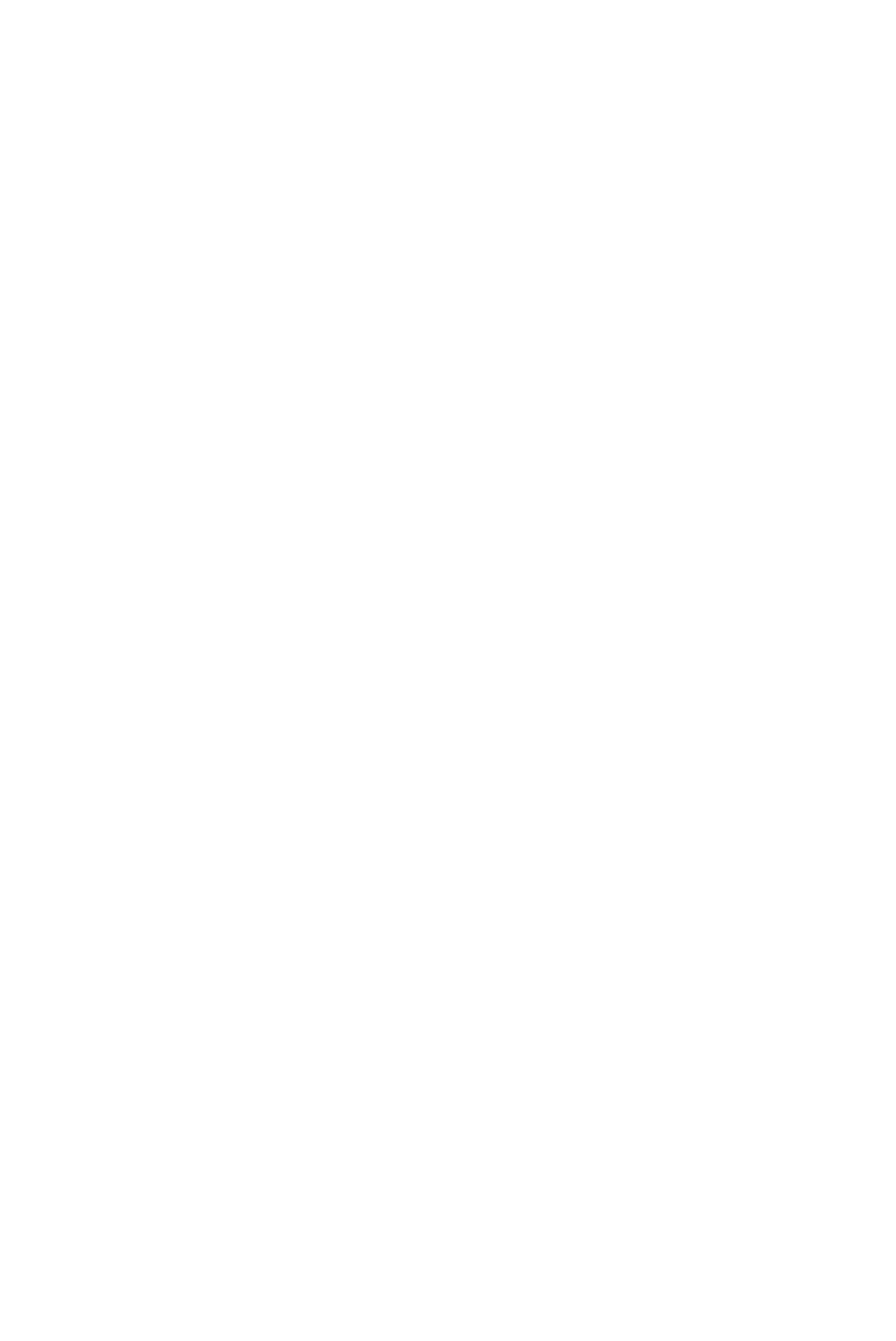
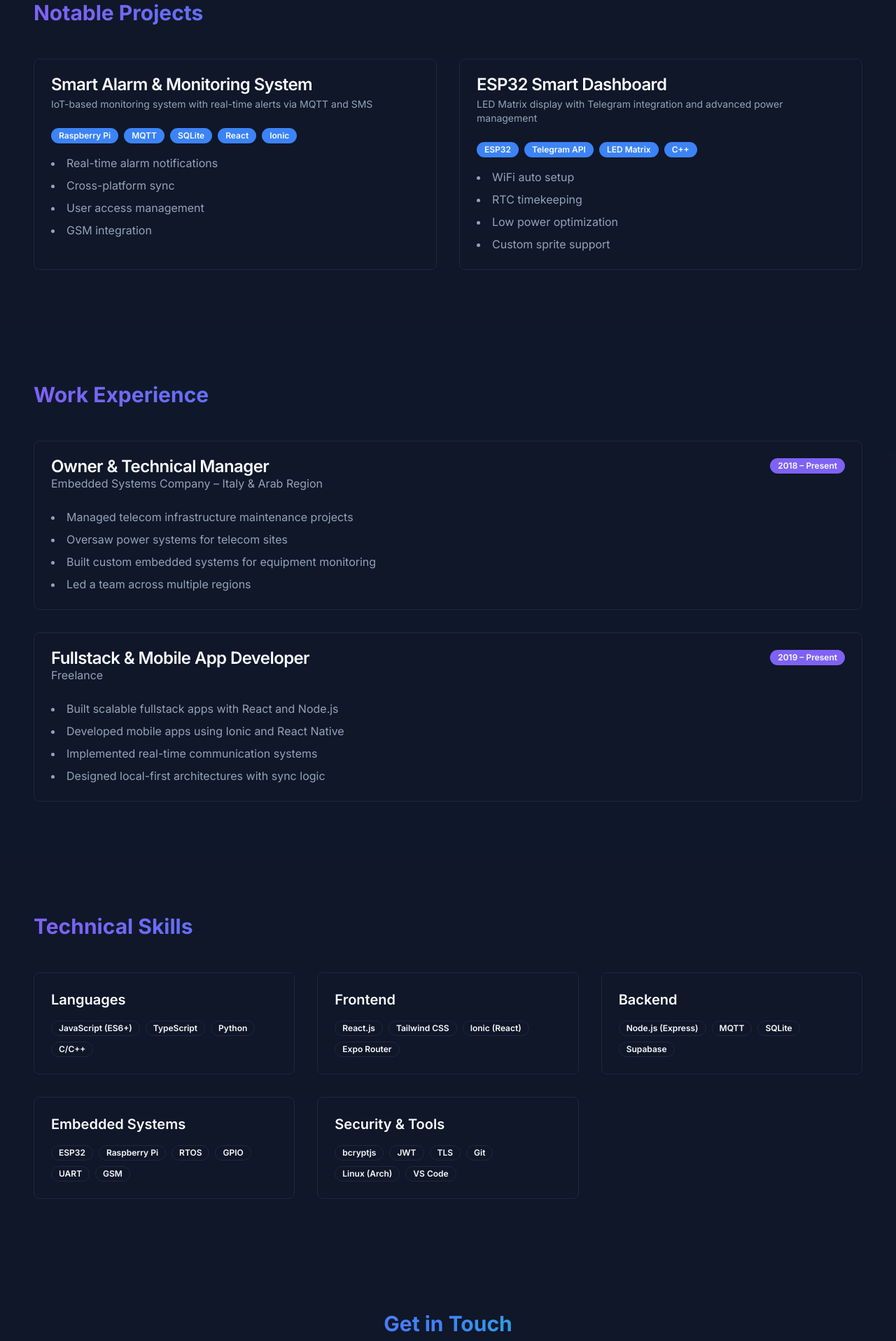
Before and after one commit to nolad131/sync-smart-nexus, a React (Vite) app: page / in a window 1280 px wide. Shown: the part 880-2797 px from the top of the page at 70% size. Before the commit the page ends 800 px from the top, so only its background shows below. Built offline with nearby package versions, Linux system fonts and the light colour scheme.

Commit message:
Add portfolio page
Implement a portfolio page with the provided data.

```diff
--- /dev/null
+++ b/src/components/Contact.tsx
@@ -0,0 +1,44 @@
+
+import { Button } from "@/components/ui/button";
+import { Card, CardContent, CardDescription, CardHeader, CardTitle } from "@/components/ui/card";
+import { Github, Linkedin, Mail } from "lucide-react";
+
+export const Contact = () => {
+  return (
+    <section id="contact" className="py-20 px-4">
+      <div className="container max-w-4xl">
+        <h2 className="text-3xl font-bold mb-12 gradient-text text-center">Get in Touch</h2>
+        <Card>
+          <CardHeader>
+            <CardTitle>Open to Opportunities</CardTitle>
+            <CardDescription>
+              Available for freelance, contract, or remote positions in embedded systems, web, and mobile development
+            </CardDescription>
+          </CardHeader>
+          <CardContent className="space-y-4">
+            <div className="flex flex-wrap gap-4 justify-center">
+              <Button variant="outline" className="space-x-2" asChild>
+                <a href="mailto:your.email@example.com">
+                  <Mail className="h-5 w-5" />
+                  <span>Email</span>
+                </a>
+              </Button>
+              <Button variant="outline" className="space-x-2" asChild>
+                <a href="https://linkedin.com" target="_blank" rel="noopener noreferrer">
+                  <Linkedin className="h-5 w-5" />
+                  <span>LinkedIn</span>
+                </a>
+              </Button>
+              <Button variant="outline" className="space-x-2" asChild>
+                <a href="https://github.com" target="_blank" rel="noopener noreferrer">
+                  <Github className="h-5 w-5" />
+                  <span>GitHub</span>
+                </a>
+              </Button>
+            </div>
+          </CardContent>
+        </Card>
+      </div>
+    </section>
+  );
+};
--- /dev/null
+++ b/src/components/Experience.tsx
@@ -0,0 +1,54 @@
+
+import { Card, CardContent, CardHeader, CardTitle } from "@/components/ui/card";
+import { Badge } from "@/components/ui/badge";
+
+export const Experience = () => {
+  return (
+    <section className="py-20 px-4 bg-muted/5">
+      <div className="container">
+        <h2 className="text-3xl font-bold mb-12 gradient-text">Work Experience</h2>
+        <div className="space-y-8">
+          <Card className="card-hover">
+            <CardHeader>
+              <div className="flex justify-between items-start flex-wrap gap-4">
+                <div>
+                  <CardTitle>Owner & Technical Manager</CardTitle>
+                  <p className="text-muted-foreground">Embedded Systems Company – Italy & Arab Region</p>
+                </div>
+                <Badge>2018 – Present</Badge>
+              </div>
+            </CardHeader>
+            <CardContent>
+              <ul className="list-disc list-inside space-y-2 text-muted-foreground">
+                <li>Managed telecom infrastructure maintenance projects</li>
+                <li>Oversaw power systems for telecom sites</li>
+                <li>Built custom embedded systems for equipment monitoring</li>
+                <li>Led a team across multiple regions</li>
+              </ul>
+            </CardContent>
+          </Card>
+
+          <Card className="card-hover">
+            <CardHeader>
+              <div className="flex justify-between items-start flex-wrap gap-4">
+                <div>
+                  <CardTitle>Fullstack & Mobile App Developer</CardTitle>
+                  <p className="text-muted-foreground">Freelance</p>
+                </div>
+                <Badge>2019 – Present</Badge>
+              </div>
+            </CardHeader>
+            <CardContent>
+              <ul className="list-disc list-inside space-y-2 text-muted-foreground">
+                <li>Built scalable fullstack apps with React and Node.js</li>
+                <li>Developed mobile apps using Ionic and React Native</li>
+                <li>Implemented real-time communication systems</li>
+                <li>Designed local-first architectures with sync logic</li>
+              </ul>
+            </CardContent>
+          </Card>
+        </div>
+      </div>
+    </section>
+  );
+};
--- /dev/null
+++ b/src/components/Hero.tsx
@@ -0,0 +1,29 @@
+
+import { ArrowRight } from "lucide-react";
+import { Button } from "@/components/ui/button";
+
+export const Hero = () => {
+  return (
+    <section className="min-h-screen flex flex-col justify-center items-center text-center px-4 py-20">
+      <div className="animate-fade-in space-y-6 max-w-3xl">
+        <h1 className="text-4xl sm:text-5xl md:text-6xl font-bold gradient-text mb-4">
+          Multi-Disciplinary Engineer & Developer
+        </h1>
+        <p className="text-lg sm:text-xl text-muted-foreground">
+          Specializing in embedded systems, real-time communication, and fullstack development.
+          Building bridges between hardware and software.
+        </p>
+        <div className="flex flex-wrap gap-4 justify-center pt-8">
+          <Button className="text-lg px-8" asChild>
+            <a href="#projects">
+              View Projects <ArrowRight className="ml-2 h-5 w-5" />
+            </a>
+          </Button>
+          <Button variant="outline" className="text-lg px-8" asChild>
+            <a href="#contact">Get in Touch</a>
+          </Button>
+        </div>
+      </div>
+    </section>
+  );
+};
--- /dev/null
+++ b/src/components/Projects.tsx
@@ -0,0 +1,60 @@
+
+import { Card, CardContent, CardDescription, CardHeader, CardTitle } from "@/components/ui/card";
+import { Badge } from "@/components/ui/badge";
+
+const projects = [
+  {
+    title: "Smart Alarm & Monitoring System",
+    description: "IoT-based monitoring system with real-time alerts via MQTT and SMS",
+    tech: ["Raspberry Pi", "MQTT", "SQLite", "React", "Ionic"],
+    features: [
+      "Real-time alarm notifications",
+      "Cross-platform sync",
+      "User access management",
+      "GSM integration"
+    ]
+  },
+  {
+    title: "ESP32 Smart Dashboard",
+    description: "LED Matrix display with Telegram integration and advanced power management",
+    tech: ["ESP32", "Telegram API", "LED Matrix", "C++"],
+    features: [
+      "WiFi auto setup",
+      "RTC timekeeping",
+      "Low power optimization",
+      "Custom sprite support"
+    ]
+  }
+];
+
+export const Projects = () => {
+  return (
+    <section id="projects" className="py-20 px-4">
+      <div className="container">
+        <h2 className="text-3xl font-bold mb-12 gradient-text">Notable Projects</h2>
+        <div className="grid md:grid-cols-2 gap-8">
+          {projects.map((project) => (
+            <Card key={project.title} className="card-hover">
+              <CardHeader>
+                <CardTitle>{project.title}</CardTitle>
+                <CardDescription>{project.description}</CardDescription>
+              </CardHeader>
+              <CardContent>
+                <div className="flex flex-wrap gap-2 mb-4">
+                  {project.tech.map((tech) => (
+                    <Badge key={tech} variant="secondary">{tech}</Badge>
+                  ))}
+                </div>
+                <ul className="list-disc list-inside space-y-2 text-muted-foreground">
+                  {project.features.map((feature) => (
+                    <li key={feature}>{feature}</li>
+                  ))}
+                </ul>
+              </CardContent>
+            </Card>
+          ))}
+        </div>
+      </div>
+    </section>
+  );
+};
--- /dev/null
+++ b/src/components/Skills.tsx
@@ -0,0 +1,50 @@
+
+import { Card, CardContent } from "@/components/ui/card";
+import { Badge } from "@/components/ui/badge";
+
+const skillCategories = [
+  {
+    title: "Languages",
+    skills: ["JavaScript (ES6+)", "TypeScript", "Python", "C/C++"]
+  },
+  {
+    title: "Frontend",
+    skills: ["React.js", "Tailwind CSS", "Ionic (React)", "Expo Router"]
+  },
+  {
+    title: "Backend",
+    skills: ["Node.js (Express)", "MQTT", "SQLite", "Supabase"]
+  },
+  {
+    title: "Embedded Systems",
+    skills: ["ESP32", "Raspberry Pi", "RTOS", "GPIO", "UART", "GSM"]
+  },
+  {
+    title: "Security & Tools",
+    skills: ["bcryptjs", "JWT", "TLS", "Git", "Linux (Arch)", "VS Code"]
+  }
+];
+
+export const Skills = () => {
+  return (
+    <section className="py-20 px-4">
+      <div className="container">
+        <h2 className="text-3xl font-bold mb-12 gradient-text">Technical Skills</h2>
+        <div className="grid sm:grid-cols-2 lg:grid-cols-3 gap-8">
+          {skillCategories.map((category) => (
+            <Card key={category.title} className="card-hover">
+              <CardContent className="pt-6">
+                <h3 className="text-xl font-semibold mb-4">{category.title}</h3>
+                <div className="flex flex-wrap gap-2">
+                  {category.skills.map((skill) => (
+                    <Badge key={skill} variant="outline">{skill}</Badge>
+                  ))}
+                </div>
+              </CardContent>
+            </Card>
+          ))}
+        </div>
+      </div>
+    </section>
+  );
+};
--- a/src/index.css
+++ b/src/index.css
@@ -1,101 +1,53 @@
+
+@import url('https://fonts.googleapis.com/css2?family=Inter:wght@300;400;500;600;700&display=swap');
+
 @tailwind base;
 @tailwind components;
 @tailwind utilities;
 
 @layer base {
   :root {
-    --background: 0 0% 100%;
-    --foreground: 222.2 84% 4.9%;
-
-    --card: 0 0% 100%;
-    --card-foreground: 222.2 84% 4.9%;
-
-    --popover: 0 0% 100%;
-    --popover-foreground: 222.2 84% 4.9%;
-
-    --primary: 222.2 47.4% 11.2%;
+    --background: 222 47% 11%;
+    --foreground: 210 40% 98%;
+    --card: 222 47% 11%;
+    --card-foreground: 210 40% 98%;
+    --popover: 222 47% 11%;
+    --popover-foreground: 210 40% 98%;
+    --primary: 252 87% 67%;
     --primary-foreground: 210 40% 98%;
-
-    --secondary: 210 40% 96.1%;
-    --secondary-foreground: 222.2 47.4% 11.2%;
-
-    --muted: 210 40% 96.1%;
-    --muted-foreground: 215.4 16.3% 46.9%;
-
-    --accent: 210 40% 96.1%;
-    --accent-foreground: 222.2 47.4% 11.2%;
-
-    --destructive: 0 84.2% 60.2%;
+    --secondary: 217 91% 60%;
+    --secondary-foreground: 210 40% 98%;
+    --accent: 159 94% 51%;
+    --accent-foreground: 210 40% 98%;
+    --muted: 217 32.6% 17.5%;
+    --muted-foreground: 215 20.2% 65.1%;
+    --destructive: 0 62.8% 30.6%;
     --destructive-foreground: 210 40% 98%;
-
-    --border: 214.3 31.8% 91.4%;
-    --input: 214.3 31.8% 91.4%;
-    --ring: 222.2 84% 4.9%;
-
+    --border: 217 32.6% 17.5%;
+    --input: 217 32.6% 17.5%;
+    --ring: 224 71.4% 4.1%;
     --radius: 0.5rem;
-
-    --sidebar-background: 0 0% 98%;
-
-    --sidebar-foreground: 240 5.3% 26.1%;
-
-    --sidebar-primary: 240 5.9% 10%;
-
-    --sidebar-primary-foreground: 0 0% 98%;
-
-    --sidebar-accent: 240 4.8% 95.9%;
-
-    --sidebar-accent-foreground: 240 5.9% 10%;
-
-    --sidebar-border: 220 13% 91%;
-
-    --sidebar-ring: 217.2 91.2% 59.8%;
   }
 
-  .dark {
-    --background: 222.2 84% 4.9%;
-    --foreground: 210 40% 98%;
-
-    --card: 222.2 84% 4.9%;
-    --card-foreground: 210 40% 98%;
-
-    --popover: 222.2 84% 4.9%;
-    --popover-foreground: 210 40% 98%;
-
-    --primary: 210 40% 98%;
-    --primary-foreground: 222.2 47.4% 11.2%;
-
-    --secondary: 217.2 32.6% 17.5%;
-    --secondary-foreground: 210 40% 98%;
-
-    --muted: 217.2 32.6% 17.5%;
-    --muted-foreground: 215 20.2% 65.1%;
-
-    --accent: 217.2 32.6% 17.5%;
-    --accent-foreground: 210 40% 98%;
-
-    --destructive: 0 62.8% 30.6%;
-    --destructive-foreground: 210 40% 98%;
-
-    --border: 217.2 32.6% 17.5%;
-    --input: 217.2 32.6% 17.5%;
-    --ring: 212.7 26.8% 83.9%;
-    --sidebar-background: 240 5.9% 10%;
-    --sidebar-foreground: 240 4.8% 95.9%;
-    --sidebar-primary: 224.3 76.3% 48%;
-    --sidebar-primary-foreground: 0 0% 100%;
-    --sidebar-accent: 240 3.7% 15.9%;
-    --sidebar-accent-foreground: 240 4.8% 95.9%;
-    --sidebar-border: 240 3.7% 15.9%;
-    --sidebar-ring: 217.2 91.2% 59.8%;
-  }
-}
-
-@layer base {
   * {
     @apply border-border;
   }
 
   body {
-    @apply bg-background text-foreground;
+    @apply bg-background text-foreground font-inter antialiased;
+  }
+
+  .gradient-text {
+    @apply bg-gradient-to-r from-primary via-secondary to-accent bg-clip-text text-transparent;
   }
 }
+
+@layer components {
+  .card-hover {
+    @apply transition-all duration-300 hover:scale-[1.02] hover:shadow-xl;
+  }
+
+  .nav-link {
+    @apply px-4 py-2 rounded-lg transition-colors hover:bg-muted;
+  }
+}
--- a/src/pages/Index.tsx
+++ b/src/pages/Index.tsx
@@ -1,12 +1,18 @@
-// Update this page (the content is just a fallback if you fail to update the page)
+
+import { Hero } from "@/components/Hero";
+import { Projects } from "@/components/Projects";
+import { Experience } from "@/components/Experience";
+import { Skills } from "@/components/Skills";
+import { Contact } from "@/components/Contact";
 
 const Index = () => {
   return (
-    <div className="min-h-screen flex items-center justify-center bg-gray-100">
-      <div className="text-center">
-        <h1 className="text-4xl font-bold mb-4">Welcome to Your Blank App</h1>
-        <p className="text-xl text-gray-600">Start building your amazing project here!</p>
-      </div>
+    <div className="min-h-screen">
+      <Hero />
+      <Projects />
+      <Experience />
+      <Skills />
+      <Contact />
     </div>
   );
 };
--- a/tailwind.config.ts
+++ b/tailwind.config.ts
@@ -1,3 +1,4 @@
+
 import type { Config } from "tailwindcss";
 
 export default {
@@ -12,85 +13,65 @@ export default {
   theme: {
     container: {
       center: true,
-			padding: '2rem',
+      padding: "2rem",
       screens: {
-				'2xl': '1400px'
-			}
+        "2xl": "1400px",
+      },
     },
     extend: {
       colors: {
-				border: 'hsl(var(--border))',
-				input: 'hsl(var(--input))',
-				ring: 'hsl(var(--ring))',
-				background: 'hsl(var(--background))',
-				foreground: 'hsl(var(--foreground))',
+        border: "hsl(var(--border))",
+        input: "hsl(var(--input))",
+        ring: "hsl(var(--ring))",
+        background: "hsl(var(--background))",
+        foreground: "hsl(var(--foreground))",
         primary: {
-					DEFAULT: 'hsl(var(--primary))',
-					foreground: 'hsl(var(--primary-foreground))'
+          DEFAULT: "hsl(var(--primary))",
+          foreground: "hsl(var(--primary-foreground))",
         },
         secondary: {
-					DEFAULT: 'hsl(var(--secondary))',
-					foreground: 'hsl(var(--secondary-foreground))'
+          DEFAULT: "hsl(var(--secondary))",
+          foreground: "hsl(var(--secondary-foreground))",
+        },
+        accent: {
+          DEFAULT: "hsl(var(--accent))",
+          foreground: "hsl(var(--accent-foreground))",
         },
         destructive: {
-					DEFAULT: 'hsl(var(--destructive))',
-					foreground: 'hsl(var(--destructive-foreground))'
+          DEFAULT: "hsl(var(--destructive))",
+          foreground: "hsl(var(--destructive-foreground))",
         },
         muted: {
-					DEFAULT: 'hsl(var(--muted))',
-					foreground: 'hsl(var(--muted-foreground))'
-				},
-				accent: {
-					DEFAULT: 'hsl(var(--accent))',
-					foreground: 'hsl(var(--accent-foreground))'
+          DEFAULT: "hsl(var(--muted))",
+          foreground: "hsl(var(--muted-foreground))",
         },
         popover: {
-					DEFAULT: 'hsl(var(--popover))',
-					foreground: 'hsl(var(--popover-foreground))'
+          DEFAULT: "hsl(var(--popover))",
+          foreground: "hsl(var(--popover-foreground))",
         },
         card: {
-					DEFAULT: 'hsl(var(--card))',
-					foreground: 'hsl(var(--card-foreground))'
+          DEFAULT: "hsl(var(--card))",
+          foreground: "hsl(var(--card-foreground))",
         },
-				sidebar: {
-					DEFAULT: 'hsl(var(--sidebar-background))',
-					foreground: 'hsl(var(--sidebar-foreground))',
-					primary: 'hsl(var(--sidebar-primary))',
-					'primary-foreground': 'hsl(var(--sidebar-primary-foreground))',
-					accent: 'hsl(var(--sidebar-accent))',
-					'accent-foreground': 'hsl(var(--sidebar-accent-foreground))',
-					border: 'hsl(var(--sidebar-border))',
-					ring: 'hsl(var(--sidebar-ring))'
-				}
       },
-			borderRadius: {
-				lg: 'var(--radius)',
-				md: 'calc(var(--radius) - 2px)',
-				sm: 'calc(var(--radius) - 4px)'
+      fontFamily: {
+        inter: ["Inter", "sans-serif"],
+      },
+      animation: {
+        "fade-in": "fade-in 0.5s ease-out forwards",
+        "slide-up": "slide-up 0.5s ease-out forwards",
       },
       keyframes: {
-				'accordion-down': {
-					from: {
-						height: '0'
+        "fade-in": {
+          "0%": { opacity: "0" },
+          "100%": { opacity: "1" },
         },
-					to: {
-						height: 'var(--radix-accordion-content-height)'
-					}
+        "slide-up": {
+          "0%": { transform: "translateY(20px)", opacity: "0" },
+          "100%": { transform: "translateY(0)", opacity: "1" },
         },
-				'accordion-up': {
-					from: {
-						height: 'var(--radix-accordion-content-height)'
       },
-					to: {
-						height: '0'
-					}
-				}
     },
-			animation: {
-				'accordion-down': 'accordion-down 0.2s ease-out',
-				'accordion-up': 'accordion-up 0.2s ease-out'
-			}
-		}
   },
   plugins: [require("tailwindcss-animate")],
 } satisfies Config;
```
Lines whose indentation alone changed are shown as unchanged.
